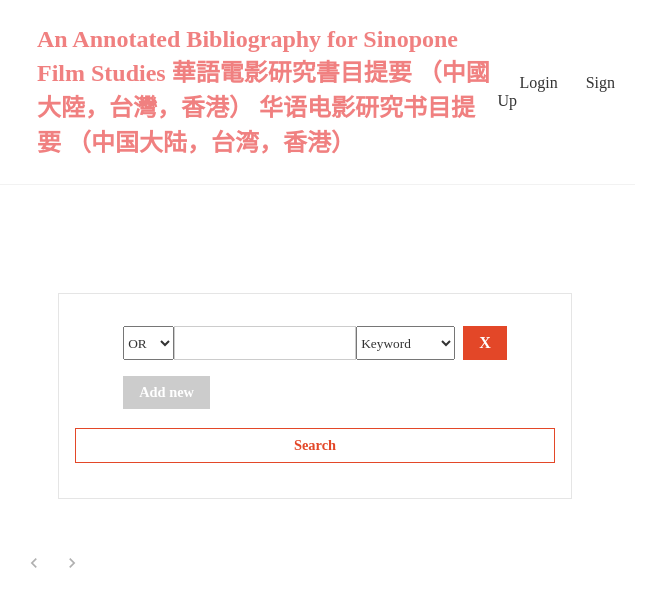
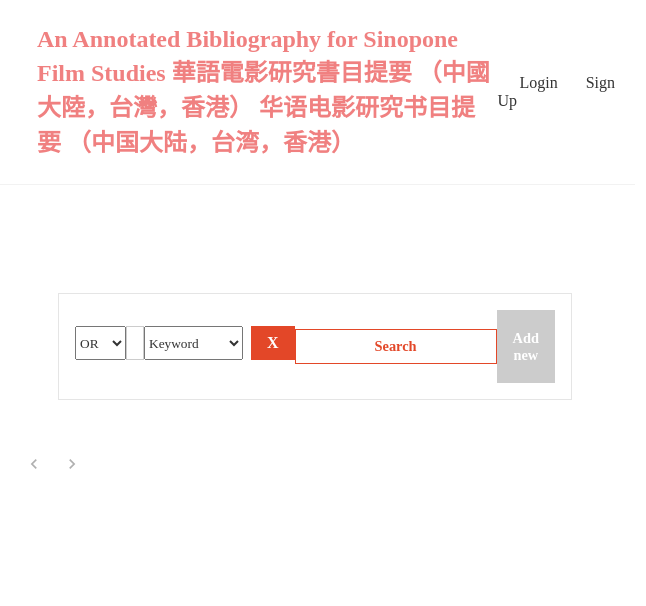
Before and after one commit to nicholasjdc/fim_collection, a React (Vite) app in the folder frontend/: page /booleanSearch in a window 1280 px wide. Shown: the top 606 px of the page, without its empty margins (325-971 px from the left). Built offline with nearby package versions, Linux system fonts and the light colour scheme.

Commit message:
keyword search w/ quotes fully functionsal

```diff
--- a/frontend/src/screen_helpers/BooleanInputs.tsx
+++ b/frontend/src/screen_helpers/BooleanInputs.tsx
@@ -1,10 +1,10 @@
 import React from "react";
 import Input from "./Input";
 import '../screens/Input.css'
-export default function BooleanInputs({ formValues,handleChange, handleOperatorChange, handleTypeChange, handleDeleteField, handleAddField}) {
+export default function BooleanInputs({ formValues, handleChange, handleOperatorChange, handleTypeChange, handleDeleteField, handleAddField, handleSubmit }) {
   return (
     <div className="center">
-
+      <form onSubmit={handleSubmit}>
         <div className="BooleanInputs">
           {formValues.map((obj, index) => (
             <Input
@@ -18,11 +18,17 @@ export default function BooleanInputs({ formValues,handleChange, handleOperatorC
               deleteField={handleDeleteField}
             />
           ))}
-
-          <button className="add-btn" onClick={handleAddField}>
+          <p></p>
+          <button type="submit" className="submit-btn">
+            Search
+          </button>
+          <p></p>
+          <button className="add-btn" onSubmit={(e) => "waoh"} onClick={handleAddField}>
             Add new
           </button>
+
         </div>
+      </form>
     </div>
   );
 }
--- a/frontend/src/screens/BooleanSearch.tsx
+++ b/frontend/src/screens/BooleanSearch.tsx
@@ -22,7 +22,11 @@ function BooleanSearch() {
     value: "",
   }]);
 
-
+  const handleFieldSubmit = (e, index) =>{
+    e.preventDefault()
+    console.log("WAOH FIELD SUB")
+    handleSubmit(e)
+  }
   const handleChange = (e, index) => {
     const values = [...formValues];
     values[index].value = e.target.value;
@@ -117,15 +121,8 @@ function BooleanSearch() {
   }, [search, user]);
   return (
     <div className="BooleanSearch">
-      <form onSubmit={handleSubmit}>
-        {<BooleanInputs formValues={formValues} handleChange={handleChange} handleOperatorChange={handleOperatorChange} handleTypeChange={handleTypeChange} handleDeleteField={handleDeleteField} handleAddField={handleAddField}/>}
+        {<BooleanInputs formValues={formValues} handleChange={handleChange} handleOperatorChange={handleOperatorChange} handleTypeChange={handleTypeChange} handleDeleteField={handleDeleteField} handleAddField={handleAddField} handleSubmit={handleSubmit}/>}
 
-
-        <button type="submit" className="submit-btn">
-          Search
-        </button>
-      </form>
-      {search}
       {<PageinatedBookList books={books} bookResultCount={bookResultCount} error={error} isPending={isPending} handlePageChange={handlePageChange} resultPageNumber={resultPageNumber} />}
     </div>
   );
```
Also changed, not shown: frontend/todo.txt, 1 other file (tests, documents, lock files or other folders). Lines whose indentation alone changed are shown as unchanged.
